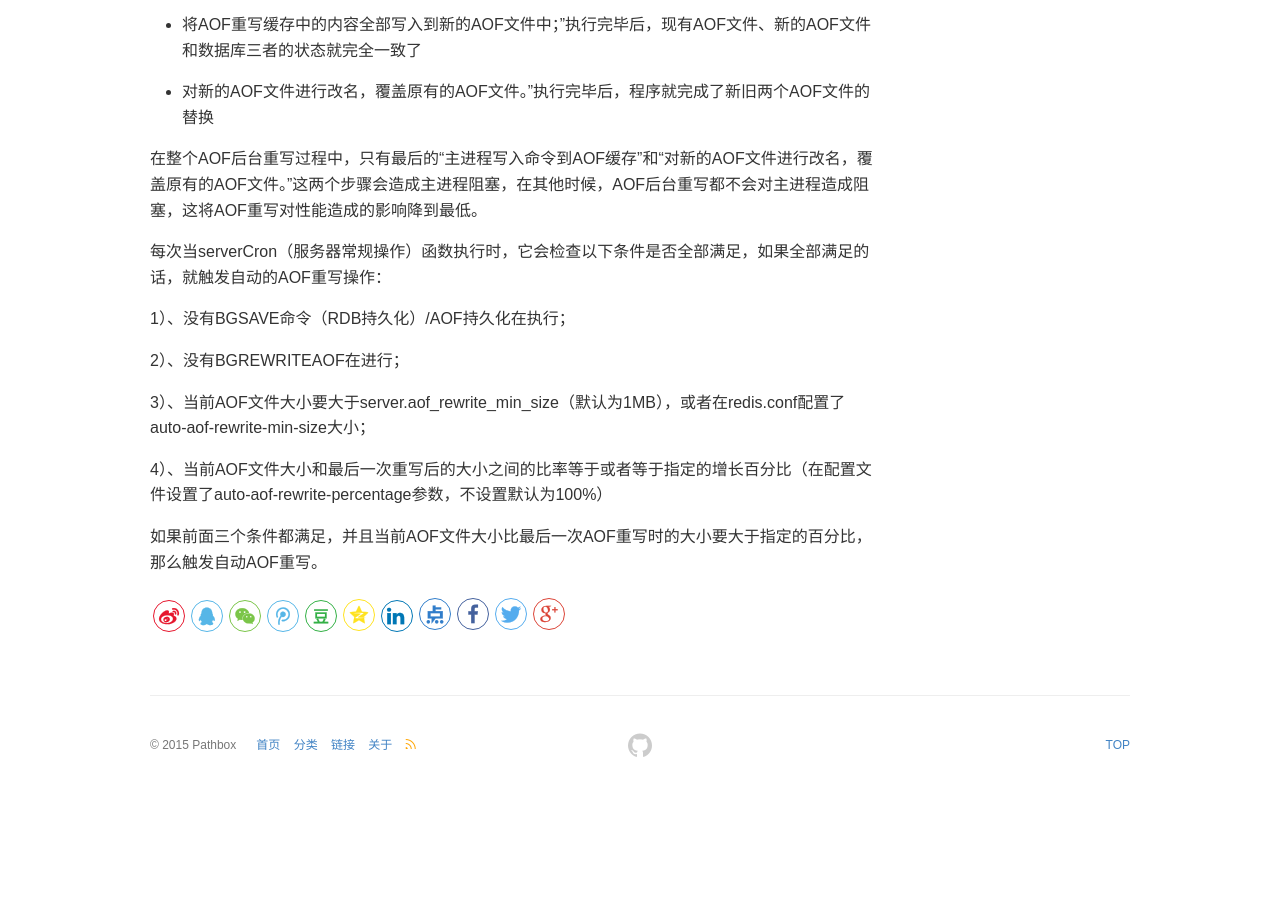
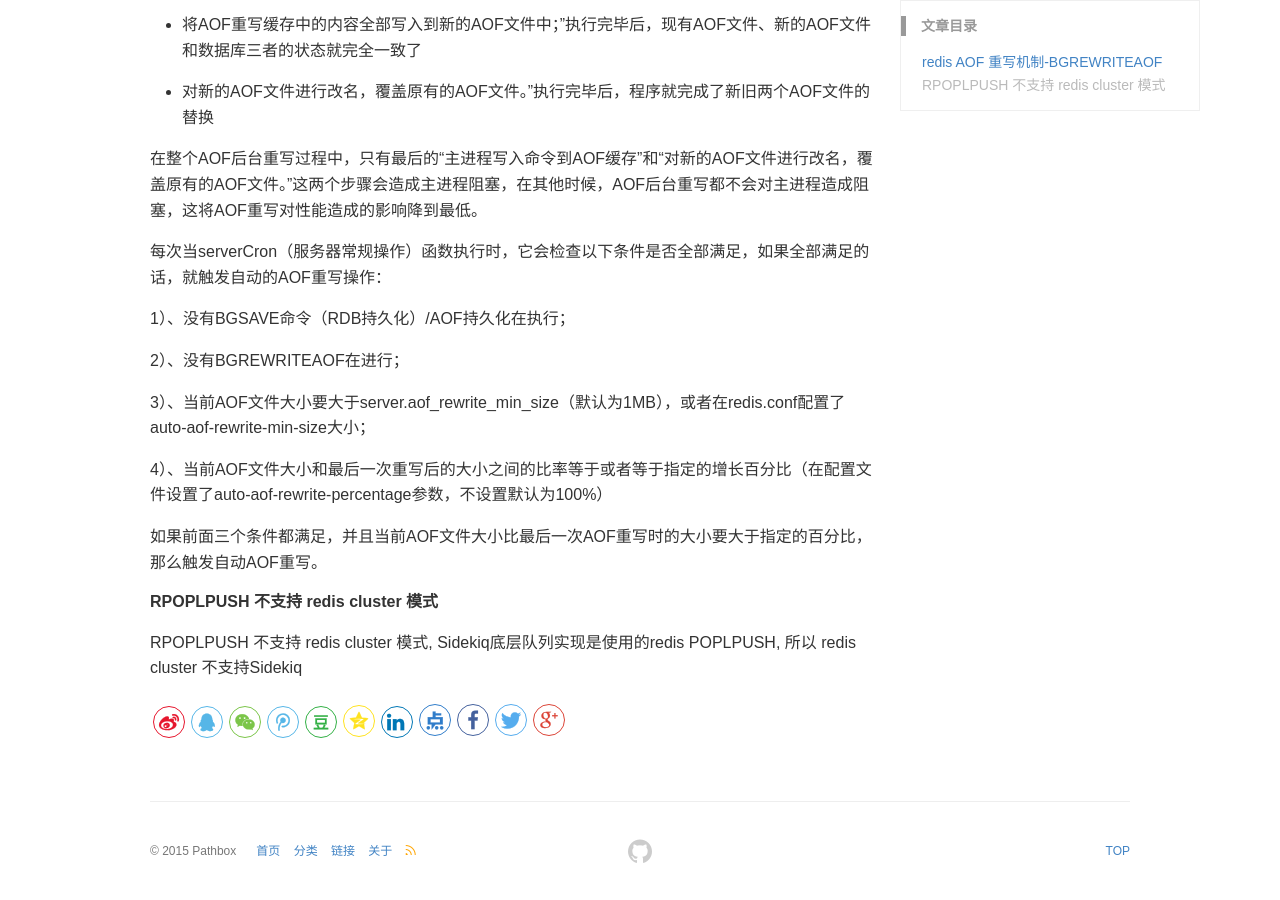
Before and after one commit to pathbox/pathbox.github.io, a Jekyll site: the page built from _posts/2018-03-11-work-summary-in-Udesk-thirteen.md, in a window 1280 px wide and 900 px high, scrolled down 1062 px. Built offline with Jekyll 4.4.1, drawn with Linux system fonts in a browser that asks for light colours; before the commit the page ends 1856 px from its top, so only the background shows below that.

Commit message:
RPOPLPUSH 不支持 redis cluster 模式

```diff
--- a/_posts/2018-03-11-work-summary-in-Udesk-thirteen.md
+++ b/_posts/2018-03-11-work-summary-in-Udesk-thirteen.md
@@ -56,6 +56,8 @@
 
 4）、当前AOF文件大小和最后一次重写后的大小之间的比率等于或者等于指定的增长百分比（在配置文件设置了auto-aof-rewrite-percentage参数，不设置默认为100%）
 
+如果前面三个条件都满足，并且当前AOF文件大小比最后一次AOF重写时的大小要大于指定的百分比，那么触发自动AOF重写。
 
+##### RPOPLPUSH 不支持 redis cluster 模式
 
-如果前面三个条件都满足，并且当前AOF文件大小比最后一次AOF重写时的大小要大于指定的百分比，那么触发自动AOF重写。
+RPOPLPUSH 不支持 redis cluster 模式, Sidekiq底层队列实现是使用的redis POPLPUSH, 所以 redis cluster 不支持Sidekiq
```
Also changed, not shown: _posts/2018-01-06-work-summary-in-Udesk-twelve.md (+4 -5 lines).
